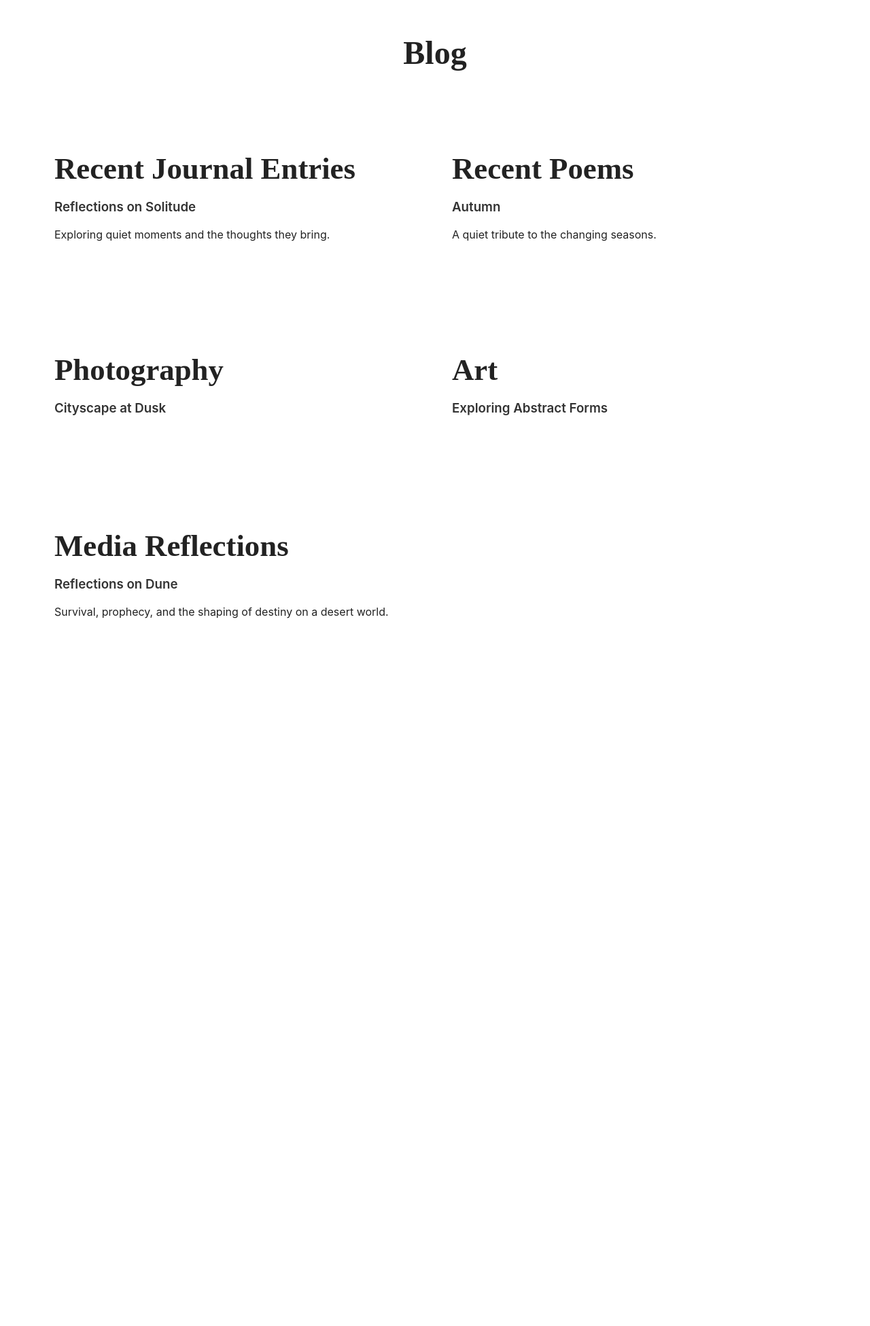
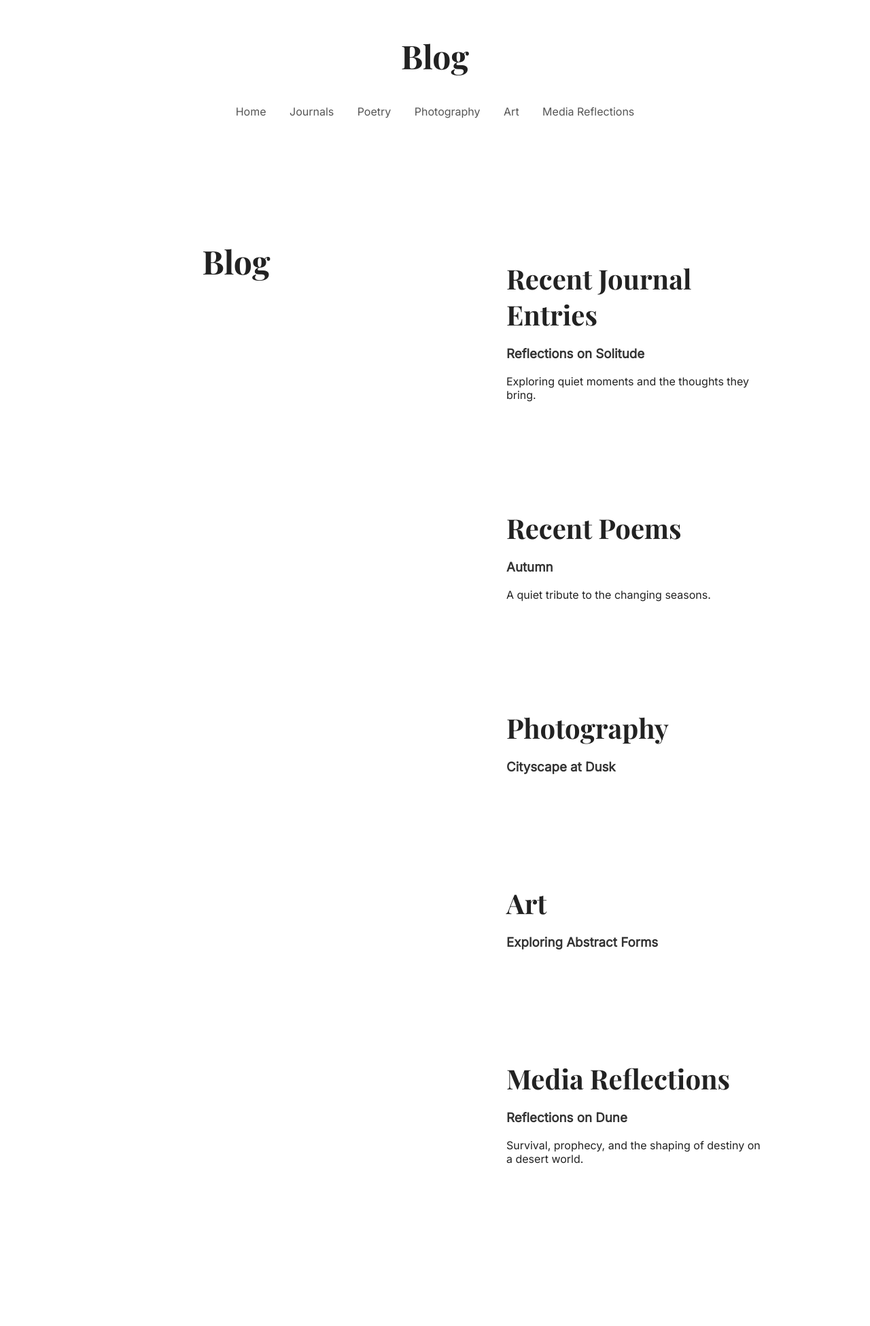
Before and after one commit to SrujanPonnapalli/silenthours.github.io, a Jekyll site: the page built from index.html, in a window 1280 px wide. Shown: the whole page at 68% size. Built offline with Jekyll 4.4.1, drawn with Linux system fonts in a browser that asks for light colours; before the commit the page ends 1066 px from its top, so only the background shows below that.

Commit message:
Updated website

```diff
--- a/_layouts/default.html
+++ b/_layouts/default.html
@@ -4,9 +4,51 @@
   <meta charset="UTF-8">
   <meta name="viewport" content="width=device-width, initial-scale=1.0">
   <title>{{ page.title }}</title>
+
+  <!-- Google Fonts -->
+  <link href="https://fonts.googleapis.com/css2?family=Playfair+Display:wght@700&family=Inter:wght@400&display=swap" rel="stylesheet">
+
+  <!-- Main Stylesheet -->
   <link rel="stylesheet" href="/assets/css/style.css">
 </head>
+
 <body>
-  {{ content }}
+
+  <header>
+    <h1>Blog</h1>
+    <nav>
+      <a href="/">Home</a>
+      <a href="/journal/">Journals</a>
+      <a href="/poetry/">Poetry</a>
+      <a href="/photography/">Photography</a>
+      <a href="/art/">Art</a>
+      <a href="/media/">Media Reflections</a>
+    </nav>
+  </header>
+
+  <main>
+    {{ content }}
+  </main>
+
+  <script>
+    document.addEventListener("DOMContentLoaded", function() {
+        const sections = document.querySelectorAll('main > section');
+
+        const observer = new IntersectionObserver(entries => {
+            entries.forEach(entry => {
+                if (entry.isIntersecting) {
+                    entry.target.classList.add('visible');
+                    observer.unobserve(entry.target);
+                }
+            });
+        }, { threshold: 0.1 });
+
+        sections.forEach(section => {
+            section.classList.add('fade-in');
+            observer.observe(section);
+        });
+    });
+    </script>
+
 </body>
 </html>
--- a/assets/css/style.css
+++ b/assets/css/style.css
@@ -1,4 +1,4 @@
-/* Reset and Base Styles */
+/* Base Styles */
 body {
     margin: 0;
     padding: 0;
@@ -7,10 +7,11 @@
     color: #222;
 }
 
+/* Navigation */
 nav {
     padding: 1em;
     text-align: center;
-    font-size: 0.9em;
+    font-size: 1em;
 }
 
 nav a {
@@ -25,6 +26,7 @@
     color: #000;
 }
 
+/* Header */
 header {
     text-align: center;
     margin-top: 50px;
@@ -33,9 +35,10 @@
 header h1 {
     font-family: 'Playfair Display', serif;
     font-size: 3em;
+    margin-bottom: 0.5em;
 }
 
-/* Main Layout Styles */
+/* Main Layout */
 main {
     display: grid;
     grid-template-columns: repeat(auto-fit, minmax(350px, 1fr));
@@ -47,12 +50,14 @@
     margin-bottom: 60px;
 }
 
+/* Section Titles */
 h2 {
     font-family: 'Playfair Display', serif;
-    font-size: 2.8em;
-    margin-bottom: 10px;
+    font-size: 2.5em;
+    margin-bottom: 20px;
 }
 
+/* Entry Previews */
 .entry-preview {
     font-family: 'Inter', sans-serif;
     font-size: 1em;
@@ -71,7 +76,7 @@
     color: #555;
 }
 
-/* Link Styles */
+/* Links */
 a {
     color: #333;
     text-decoration: none;
@@ -84,16 +89,41 @@
     text-decoration: underline;
 }
 
-/* Image Styles */
+/* Images */
 img {
     width: 100%;
-    border-radius: 5px;
+    border-radius: 8px;
+    margin-bottom: 20px;
 }
 
-/* Soft hover effect for sections */
+/* Hover Effect on Sections */
 section:hover {
     background-color: #fafafa;
     transition: background-color 0.3s ease;
     border-radius: 8px;
     padding: 10px;
 }
+
+/* Responsive Adjustments */
+@media (max-width: 600px) {
+    main {
+        margin: 40px;
+        gap: 30px;
+    }
+    nav a {
+        display: block;
+        margin: 10px 0;
+    }
+}
+
+/* Fade-In Animation */
+.fade-in {
+    opacity: 0;
+    transform: translateY(20px);
+    transition: opacity 0.6s ease-out, transform 0.6s ease-out;
+}
+
+.fade-in.visible {
+    opacity: 1;
+    transform: none;
+}
```
